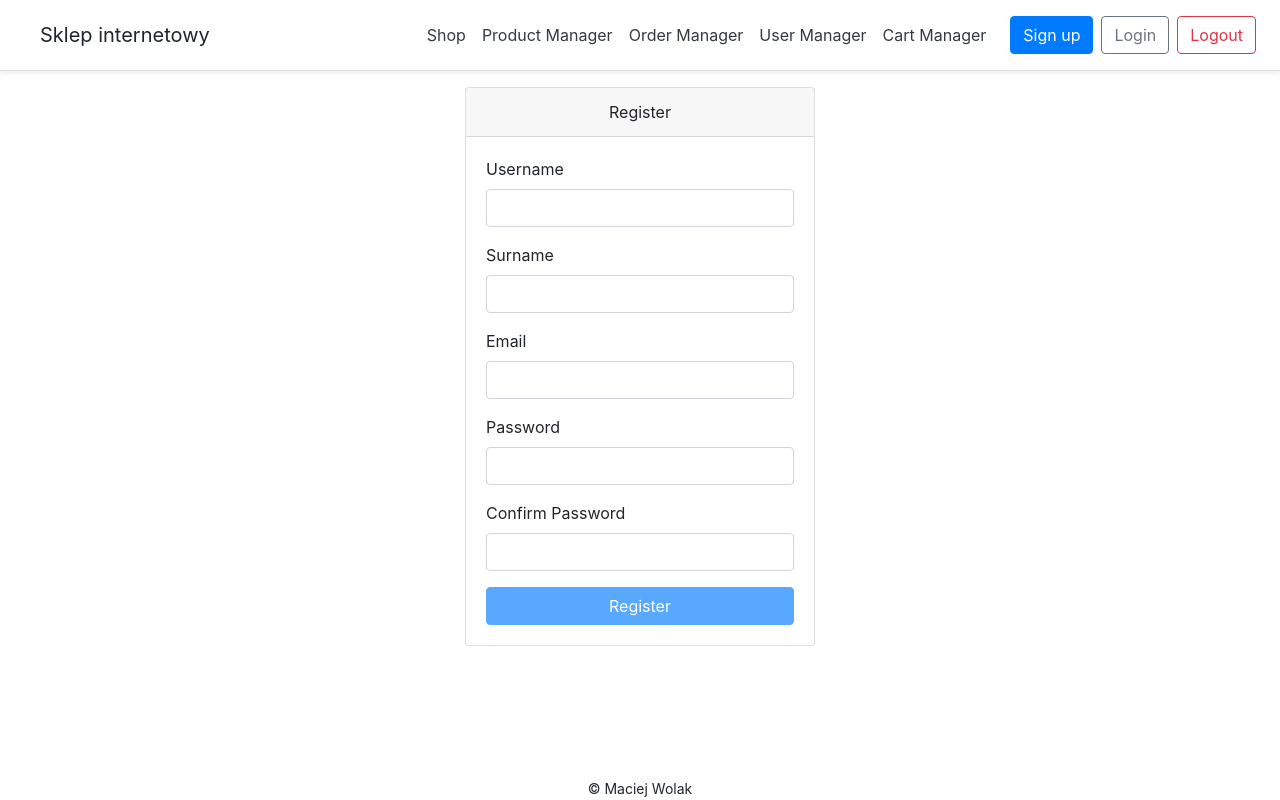
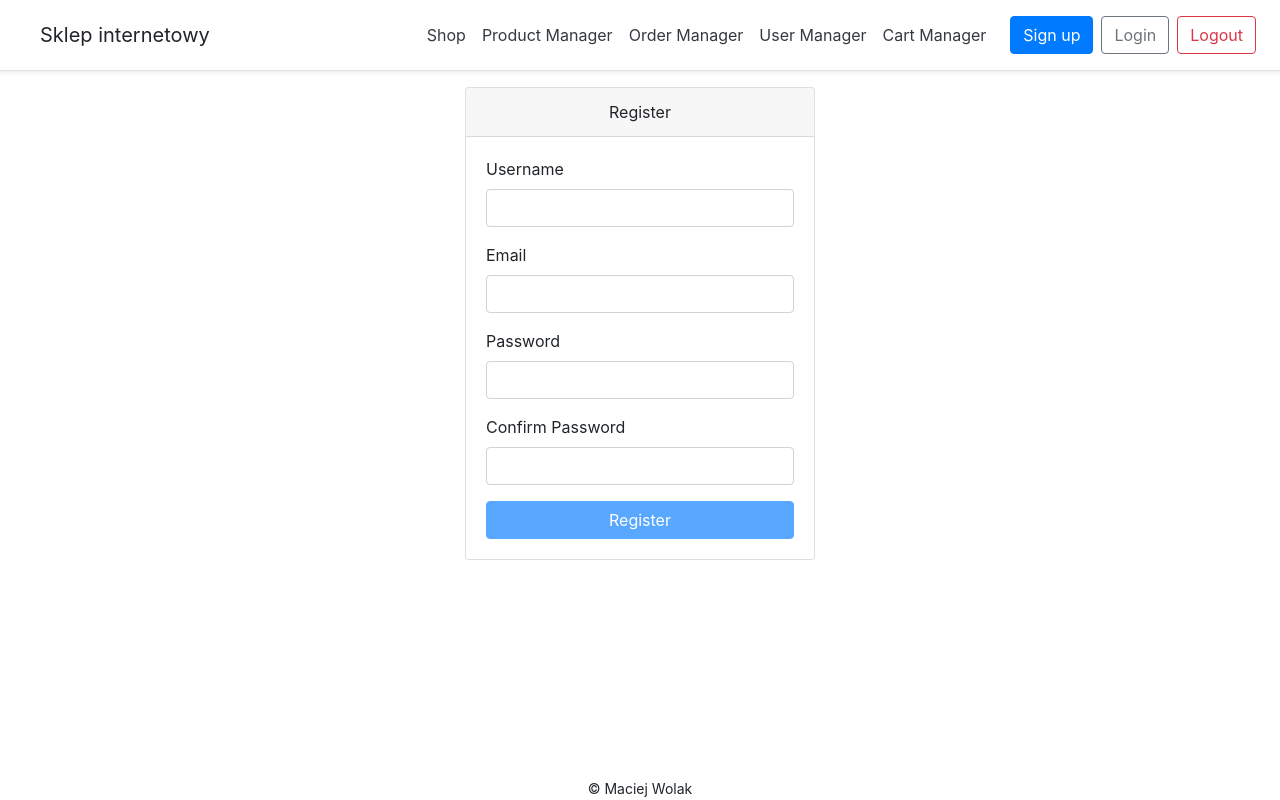
Before and after one commit to MaciejWolak/frontendAngularShop, an Angular app: page /register in a window 1280 px wide. Built offline with nearby package versions, Linux system fonts and the light colour scheme.

Commit message:
make it better

```diff
--- a/package.json
+++ b/package.json
@@ -1,5 +1,5 @@
 {
-  "name": "store",
+  "name": "webshopwolak",
   "version": "0.0.0",
   "scripts": {
     "ng": "ng",
@@ -21,6 +21,7 @@
     "@angular/router": "~11.2.11",
     "bootstrap": "^4.6.0",
     "bootstrap-icons": "^1.4.1",
+    "express": "^4.17.1",
     "rxjs": "~6.6.0",
     "tslib": "^2.0.0",
     "zone.js": "~0.11.3"
--- a/src/app/app-routing/app-routing.module.ts
+++ b/src/app/app-routing/app-routing.module.ts
@@ -18,7 +18,7 @@ const  routes: Routes = [
   {path: 'user-manager', component: UserManagerComponent, canActivate: [AuthGuard]},
   {path: 'order-manager', component: OrderManagerComponent, canActivate: [AuthGuard]},
   {path: 'cart-manager', component: CartManagerComponent, canActivate: [AuthGuard]},
-  {path: 'shop', component: ShoppingCartComponent, canActivate: [AuthGuard]},
+  {path: 'shop', component: ShoppingCartComponent},
   {path: 'login', component: LoginComponent},
   {path: 'register', component: RegisterComponent},
   {path: '**', component: PageNotFoundComponent}
--- a/src/app/components/admin/user-manager/user-manager.component.html
+++ b/src/app/components/admin/user-manager/user-manager.component.html
@@ -5,7 +5,6 @@
   <tr>
     <th scope="col">Id</th>
     <th scope="col">Username</th>
-    <th scope="col">Surname</th>
     <th scope="col">Email</th>
     <th scope="col">Authority</th>
 
@@ -16,7 +15,6 @@
   <tr>
     <th scope="row">{{user.id}}</th>
     <td>{{user.username}}</td>
-    <td>{{user.surname}}</td>
     <td>{{user.email}}</td>
     <td>{{user.authority}}</td>
     <td>
@@ -42,10 +40,6 @@
             <div class="form-group">
               <label for="name">Username</label>
               <input type="text" ngModel name="username" class="form-control" id="username" placeholder="Name" required>
-            </div>
-            <div class="form-group">
-              <label for="description">Surname</label>
-              <input type="text" ngModel name="surname" class="form-control" id="surname" placeholder="Description" required>
             </div>
             <div class="form-group">
               <label for="quantity">Email</label>
@@ -83,8 +77,6 @@
             <div class="form-group">
               <label for="name">Username</label>
               <input type="text" ngModel="{{editUser?.username}}" name="username" class="form-control" id="name"  placeholder="Name">
-              <label for="name">Surname</label>
-              <input type="text" ngModel="{{editUser?.surname}}" name="surname" class="form-control" id="description" aria-describedby="emailHelp" placeholder="Description">
               <label for="name">Email</label>
               <input type="text" ngModel="{{editUser?.email}}" name="email" class="form-control" id="quantity" placeholder="Quantity">
             </div>
--- a/src/app/components/public/register/register.component.html
+++ b/src/app/components/public/register/register.component.html
@@ -12,19 +12,12 @@
                    formControlName="username">
             <span class="invalid-feedback">Name can't be blank</span>
           </div>
-          <div class="form-group">
-            <label for="username">Surname</label>
-            <input id="surname" class="form-control"
-                   [ngClass]="{ 'is-invalid': registerForm.get('surname').touched && registerForm.get('surname').invalid}"
-                   formControlName="surname">
-            <span class="invalid-feedback">Name can't be blank</span>
-          </div>
 
           <div class="form-group">
             <label for="email">Email</label>
             <input id="email" type="email" class="form-control"
                    [ngClass]="{ 'is-invalid': registerForm.get('email').touched && registerForm.get('email').invalid}"
-                             formControlName="email" >
+                   formControlName="email">
             <span class="invalid-feedback">
                         <span *ngIf="registerForm.get('email').hasError('required')">Email can't be blank</span>
                         <span *ngIf="registerForm.get('email').hasError('email')">Email must be valid</span>
--- a/src/app/components/public/shered/nav/nav.component.ts
+++ b/src/app/components/public/shered/nav/nav.component.ts
@@ -20,7 +20,7 @@ export class NavComponent implements OnInit {
 
   logout(): void {
     this.loginService.logout();
-    this.router.navigate(['login']).then(r => console.log('r'));
+    this.router.navigate(['login']).then(r => console.log('logout'));
   }
 
 }
--- a/src/app/config/api.ts
+++ b/src/app/config/api.ts
@@ -7,6 +7,7 @@ export const usersUrl = baseUrl + '/users';
 export const userUrl = usersUrl + '/:id';
 export const registerUrl = baseUrl + '/register';
 export const loginUrl = baseUrl + '/login';
+export const logoutUrl = baseUrl + '/logout';
 export const ordersUrl = baseUrl + '/shopOrders';
 export const orderUrl = ordersUrl + '/:id';
 export const cartsUrl = baseUrl + '/itemCarts';
--- a/src/app/models/user.ts
+++ b/src/app/models/user.ts
@@ -2,19 +2,17 @@ export class User {
   id: number;
   username: string;
   email: string;
-  surname: string;
   password: string;
   token: string;
   authority: number;
 
 
-  constructor(id: number, username: string, email: string, password: string, token: string, authority: number, surname: string) {
+  constructor(id: number, username: string, email: string, password: string, token: string, authority: number) {
     this.id = id;
     this.username = username;
     this.email = email;
     this.password = password;
     this.token = token;
     this.authority = authority;
-    this.surname = surname;
   }
 }
```
Also changed, not shown: 1 other file (tests, documents, lock files or other folders). Lines whose indentation alone changed are shown as unchanged.
